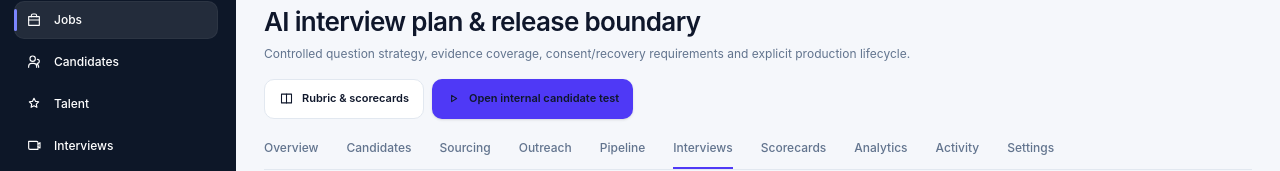
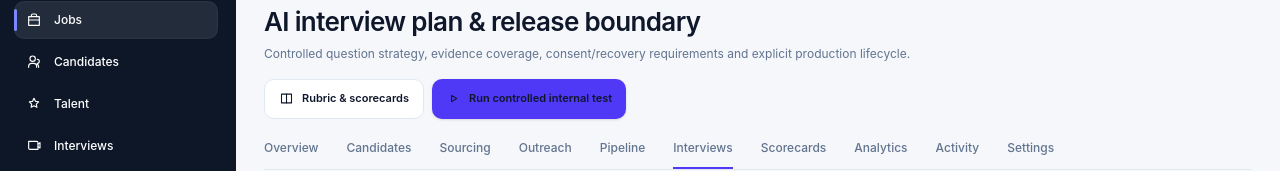
Before and after one commit to sajadcut/interview, a Next.js app in the folder apps/web/: page /app/jobs/senior-backend-engineer/interviews in a window 1280 px wide. Shown: the part 122-293 px from the top of the page. Built offline with nearby package versions, Linux system fonts and the light colour scheme.

Commit message:
feat: route interview internal test to persisted brain harness

```diff
--- a/apps/web/app/app/jobs/senior-backend-engineer/interviews/page.tsx
+++ b/apps/web/app/app/jobs/senior-backend-engineer/interviews/page.tsx
@@ -27,7 +27,7 @@ export default function JobInterviewsPage() {
         </div>
         <div className="flex gap-2">
           <ToolbarButton href="/app/jobs/senior-backend-engineer/scorecards" icon="columns">Rubric & scorecards</ToolbarButton>
-          <ToolbarButton href="/candidate" primary icon="play">Open internal candidate test</ToolbarButton>
+          <ToolbarButton href="/app/interviews/internal-test" primary icon="play">Run controlled internal test</ToolbarButton>
         </div>
       </div>
 
```
